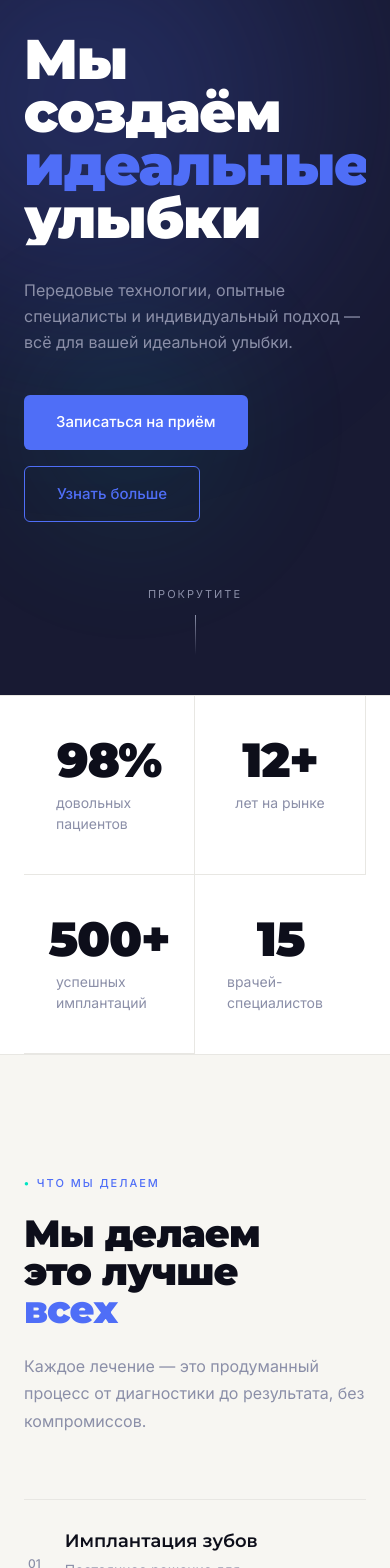
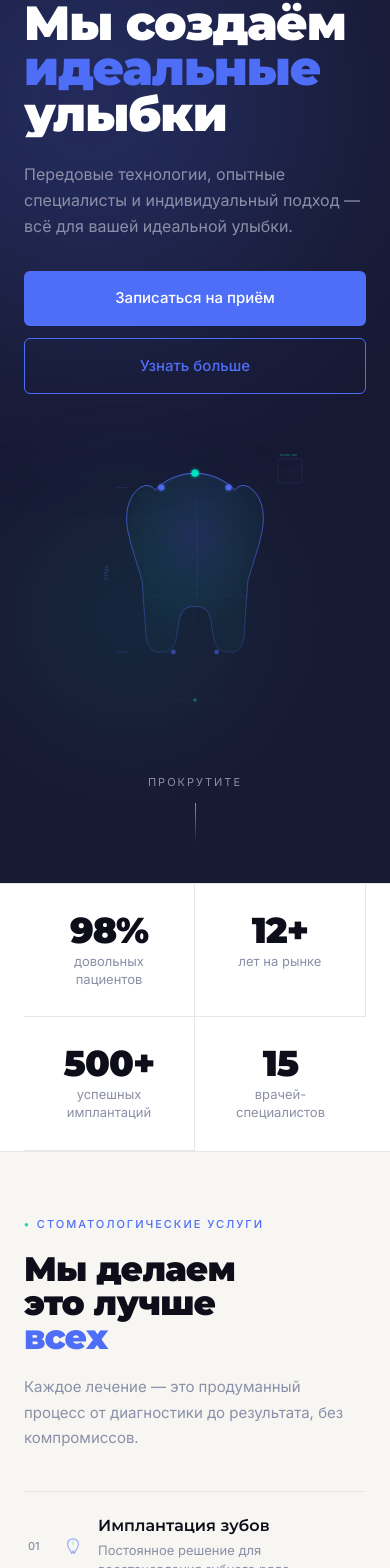
Before and after one commit to aidosgal/mave, a Next.js app: page / in a window 390 px wide. Shown: the part 160-1728 px from the top of the page. Built offline with nearby package versions, Linux system fonts and the light colour scheme.

Commit message:
feat(app): add the mobile adaptive

```diff
--- a/app/components/CTA.tsx
+++ b/app/components/CTA.tsx
@@ -15,6 +15,33 @@ function useScrollReveal(threshold = 0.15) {
   return { ref, visible };
 }
 
+const infoCards = [
+  {
+    label: "Адрес",
+    value: "ул. Абая 12, этаж 3",
+    sub: "Алматы, Казахстан",
+    icon: "📍",
+  },
+  {
+    label: "Часы работы",
+    value: "Пн–Пт: 09:00–20:00",
+    sub: "Сб–Вс: 10:00–17:00",
+    icon: "🕐",
+  },
+  {
+    label: "Телефон",
+    value: "+7 (700) 123-45-67",
+    sub: "Звонок бесплатный",
+    icon: "📞",
+  },
+  {
+    label: "Гарантия",
+    value: "До 5 лет",
+    sub: "На все виды работ",
+    icon: "✓",
+  },
+];
+
 export default function CTA() {
   const { ref, visible } = useScrollReveal();
 
@@ -22,10 +49,9 @@ export default function CTA() {
     <section
       id="контакты"
       ref={ref as React.RefObject<HTMLElement>}
-      className="relative overflow-hidden"
+      className="relative overflow-hidden pt-16 sm:pt-24 lg:pt-[140px]"
       style={{
         background: "#181A33",
-        padding: "140px 0",
         opacity: visible ? 1 : 0,
         transform: visible ? "translateY(0)" : "translateY(30px)",
         transition: "opacity 0.9s ease, transform 0.9s ease",
@@ -47,7 +73,49 @@ export default function CTA() {
         }}
       />
 
-      <div className="relative z-10 max-w-5xl mx-auto px-6 lg:px-12 text-center">
+      <div className="relative z-10 max-w-5xl mx-auto px-6 lg:px-12">
+        {/* Info cards row */}
+        <div className="grid gap-4 sm:grid-cols-2 lg:grid-cols-4 mb-12 sm:mb-16 lg:mb-24">
+          {infoCards.map((card, i) => (
+            <div
+              key={i}
+              style={{
+                background: "rgba(255,255,255,0.04)",
+                border: "1px solid rgba(255,255,255,0.07)",
+                borderRadius: "12px",
+                padding: "24px",
+              }}
+            >
+              <span
+                className="block mb-3"
+                style={{ fontSize: "20px", lineHeight: 1 }}
+              >
+                {card.icon}
+              </span>
+              <p
+                className="font-sans font-medium tracking-[0.14em] uppercase mb-2"
+                style={{ fontSize: "10px", color: "#4F6EF7" }}
+              >
+                {card.label}
+              </p>
+              <p
+                className="font-sans font-semibold"
+                style={{ fontSize: "15px", color: "#ffffff", marginBottom: "4px" }}
+              >
+                {card.value}
+              </p>
+              <p
+                className="font-sans"
+                style={{ fontSize: "12px", color: "#8B8FA8" }}
+              >
+                {card.sub}
+              </p>
+            </div>
+          ))}
+        </div>
+
+        {/* Main CTA block */}
+        <div className="text-center pb-12 lg:pb-20">
           <div className="flex justify-center items-center gap-2 mb-8">
             <span style={{ color: "#00E5C3", fontSize: "8px" }}>●</span>
             <span
@@ -116,20 +184,41 @@ export default function CTA() {
               +7 (700) 123-45-67
             </a>
           </div>
+        </div>
 
         {/* Bottom separator */}
         <div
-          className="mt-20 pt-8 flex flex-col sm:flex-row items-center justify-between gap-4"
+          className="py-8 flex flex-col sm:flex-row items-center justify-between gap-4"
           style={{ borderTop: "1px solid rgba(255,255,255,0.07)" }}
         >
           <p className="font-sans" style={{ fontSize: "13px", color: "#8B8FA8" }}>
-            © 2025 Mave Dental. Все права защищены.
+            © 2025 Mavi Dental. Все права защищены.
           </p>
+          <div className="flex items-center gap-6">
+            <a
+              href="#"
+              className="font-sans transition-colors duration-200"
+              style={{ fontSize: "13px", color: "#8B8FA8" }}
+              onMouseEnter={(e) => (e.currentTarget.style.color = "#ffffff")}
+              onMouseLeave={(e) => (e.currentTarget.style.color = "#8B8FA8")}
+            >
+              Instagram
+            </a>
+            <a
+              href="#"
+              className="font-sans transition-colors duration-200"
+              style={{ fontSize: "13px", color: "#8B8FA8" }}
+              onMouseEnter={(e) => (e.currentTarget.style.color = "#ffffff")}
+              onMouseLeave={(e) => (e.currentTarget.style.color = "#8B8FA8")}
+            >
+              WhatsApp
+            </a>
             <p className="font-sans" style={{ fontSize: "13px", color: "#8B8FA8" }}>
               Алматы, ул. Абая 12, этаж 3
             </p>
           </div>
         </div>
+      </div>
     </section>
   );
 }
--- a/app/components/Hero.tsx
+++ b/app/components/Hero.tsx
@@ -14,8 +14,7 @@ export default function Hero() {
           right: "-80px",
           width: "750px",
           height: "750px",
-          background:
-            "radial-gradient(circle at center, #4F6EF7 0%, transparent 65%)",
+          background: "radial-gradient(circle at center, #4F6EF7 0%, transparent 65%)",
           opacity: 0.28,
           filter: "blur(80px)",
           animation: "float 8s ease-in-out infinite",
@@ -29,8 +28,7 @@ export default function Hero() {
           left: "-60px",
           width: "340px",
           height: "340px",
-          background:
-            "radial-gradient(circle at center, #00E5C3 0%, transparent 70%)",
+          background: "radial-gradient(circle at center, #00E5C3 0%, transparent 70%)",
           opacity: 0.1,
           filter: "blur(60px)",
           animation: "float 12s ease-in-out infinite reverse",
@@ -42,11 +40,11 @@ export default function Hero() {
 
       {/* Content */}
       <div className="relative z-10 flex-1 flex items-center">
-        <div className="max-w-7xl mx-auto px-6 lg:px-12 w-full grid grid-cols-1 lg:grid-cols-2 gap-12 lg:gap-20 items-center py-16">
+        <div className="max-w-7xl mx-auto px-6 lg:px-12 w-full grid grid-cols-1 lg:grid-cols-2 gap-8 lg:gap-20 items-center py-10 lg:py-16">
           {/* Left */}
           <div>
             <div
-              className="flex items-center gap-2 mb-8"
+              className="flex items-center gap-2 mb-6 sm:mb-8"
               style={{ animation: "fade-up 0.6s ease 0.1s both" }}
             >
               <span style={{ color: "#00E5C3", fontSize: "8px" }}>●</span>
@@ -54,23 +52,21 @@ export default function Hero() {
                 className="font-sans font-medium tracking-[0.18em] uppercase"
                 style={{ fontSize: "11px", color: "#4F6EF7" }}
               >
-                Стоматологическая клиника
+                Стоматологическая клиника · Алматы
               </span>
             </div>
 
             <h1
-              className="font-display font-black text-white mb-8"
+              className="font-display font-black text-white mb-6 sm:mb-8"
               style={{
-                fontSize: "clamp(56px, 7.5vw, 108px)",
+                fontSize: "clamp(48px, 7.5vw, 108px)",
                 lineHeight: "0.95",
                 letterSpacing: "-0.02em",
               }}
             >
               <span
                 className="block"
-                style={{
-                  animation: "reveal-text 0.9s cubic-bezier(0.16,1,0.3,1) 0.15s both",
-                }}
+                style={{ animation: "reveal-text 0.9s cubic-bezier(0.16,1,0.3,1) 0.15s both" }}
               >
                 Мы создаём
               </span>
@@ -85,16 +81,14 @@ export default function Hero() {
               </span>
               <span
                 className="block"
-                style={{
-                  animation: "reveal-text 0.9s cubic-bezier(0.16,1,0.3,1) 0.45s both",
-                }}
+                style={{ animation: "reveal-text 0.9s cubic-bezier(0.16,1,0.3,1) 0.45s both" }}
               >
                 улыбки
               </span>
             </h1>
 
             <p
-              className="font-sans leading-relaxed mb-10 max-w-md"
+              className="font-sans leading-relaxed mb-8 sm:mb-10 max-w-md"
               style={{
                 fontSize: "16px",
                 color: "#8B8FA8",
@@ -106,7 +100,7 @@ export default function Hero() {
             </p>
 
             <div
-              className="flex flex-wrap gap-4"
+              className="flex flex-col sm:flex-row gap-3 sm:gap-4"
               style={{ animation: "fade-up 0.8s ease 0.8s both" }}
             >
               <button
@@ -150,9 +144,9 @@ export default function Hero() {
             </div>
           </div>
 
-          {/* Right – technical tooth diagram */}
+          {/* Right – technical tooth diagram (visible on all screen sizes) */}
           <div
-            className="hidden lg:flex items-center justify-center"
+            className="flex items-center justify-center py-4 lg:py-0"
             style={{ animation: "fade-up 1s ease 0.35s both" }}
           >
             <ToothDiagram />
@@ -175,8 +169,7 @@ export default function Hero() {
           <div
             className="w-px h-10"
             style={{
-              background:
-                "linear-gradient(to bottom, #8B8FA8 0%, transparent 100%)",
+              background: "linear-gradient(to bottom, #8B8FA8 0%, transparent 100%)",
             }}
           />
         </div>
@@ -187,7 +180,10 @@ export default function Hero() {
 
 function ToothDiagram() {
   return (
-    <div className="relative w-[400px] h-[460px]">
+    <div
+      className="relative w-full max-w-[240px] sm:max-w-[320px] lg:max-w-[400px]"
+      style={{ aspectRatio: "400 / 460" }}
+    >
       <svg
         viewBox="0 0 400 460"
         fill="none"
--- a/app/components/Nav.tsx
+++ b/app/components/Nav.tsx
@@ -23,7 +23,7 @@ export default function Nav() {
       <div className="max-w-7xl mx-auto px-6 lg:px-12 flex items-center justify-between h-20">
         <Image
           src="/logo.png"
-          alt="Mave Dental"
+          alt="Mavi Dental"
           width={160}
           height={54}
           style={{ width: "auto", height: "44px" }}
--- a/app/components/Services.tsx
+++ b/app/components/Services.tsx
@@ -24,7 +24,32 @@ function useScrollReveal(threshold = 0.15) {
   return { ref, visible };
 }
 
-function ServiceRow({ num, name, desc, index }: (typeof SERVICES)[number] & { index: number }) {
+const ToothIcon = () => (
+  <svg
+    width="18"
+    height="20"
+    viewBox="0 0 18 22"
+    fill="none"
+    style={{ flexShrink: 0 }}
+  >
+    <path
+      d="M3 7.5C3 4.5 5.7 2 9 2C12.3 2 15 4.5 15 7.5C15 10 13.5 13 12 15L10.5 18L9 15.5L7.5 18L6 15C4.5 13 3 10 3 7.5Z"
+      stroke="#4F6EF7"
+      strokeWidth="1.3"
+      strokeLinejoin="round"
+      strokeOpacity="0.55"
+    />
+    <line
+      x1="9" y1="4.5" x2="9" y2="9"
+      stroke="#00E5C3"
+      strokeWidth="0.9"
+      strokeLinecap="round"
+      strokeOpacity="0.5"
+    />
+  </svg>
+);
+
+function ServiceRow({ num, name, desc }: (typeof SERVICES)[number]) {
   const [hovered, setHovered] = useState(false);
 
   return (
@@ -34,7 +59,7 @@ function ServiceRow({ num, name, desc, index }: (typeof SERVICES)[number] & { in
       onMouseLeave={() => setHovered(false)}
       style={{
         borderBottom: "1px solid #E8E7E3",
-        padding: "28px 0",
+        padding: "22px 0",
         transition: "all 0.2s ease",
       }}
     >
@@ -49,28 +74,30 @@ function ServiceRow({ num, name, desc, index }: (typeof SERVICES)[number] & { in
           borderLeft: hovered ? "3px solid #4F6EF7" : "3px solid transparent",
         }}
       />
-      <div className="relative flex items-center gap-6 px-1">
+      <div className="relative flex items-center gap-4 px-1">
         <span
           className="font-sans font-medium shrink-0 transition-colors duration-200"
-          style={{ fontSize: "12px", color: hovered ? "#4F6EF7" : "#8B8FA8" }}
+          style={{ fontSize: "11px", color: hovered ? "#4F6EF7" : "#8B8FA8", minWidth: "20px" }}
         >
           {num}
         </span>
+
+        <ToothIcon />
 
         <div className="flex-1 min-w-0">
           <p
             className="font-display font-semibold transition-colors duration-200"
             style={{
-              fontSize: "clamp(18px, 2.2vw, 24px)",
+              fontSize: "clamp(16px, 2.2vw, 24px)",
               color: hovered ? "#4F6EF7" : "#0D0E1A",
-              marginBottom: "4px",
+              marginBottom: "3px",
             }}
           >
             {name}
           </p>
           <p
             className="font-sans transition-colors duration-200"
-            style={{ fontSize: "14px", color: "#8B8FA8" }}
+            style={{ fontSize: "13px", color: "#8B8FA8" }}
           >
             {desc}
           </p>
@@ -100,32 +127,32 @@ export default function Services() {
     <section
       id="услуги"
       ref={ref as React.RefObject<HTMLElement>}
+      className="py-16 sm:py-24 lg:py-[120px]"
       style={{
         background: "#F7F6F2",
-        padding: "120px 0",
         opacity: visible ? 1 : 0,
         transform: visible ? "translateY(0)" : "translateY(30px)",
         transition: "opacity 0.8s ease, transform 0.8s ease",
       }}
     >
       <div className="max-w-7xl mx-auto px-6 lg:px-12">
-        <div className="grid grid-cols-1 lg:grid-cols-5 gap-16 lg:gap-20">
+        <div className="grid grid-cols-1 lg:grid-cols-5 gap-10 lg:gap-20">
           {/* Left */}
           <div className="lg:col-span-2 lg:sticky lg:top-32 self-start">
-            <div className="flex items-center gap-2 mb-6">
+            <div className="flex items-center gap-2 mb-5 sm:mb-6">
               <span style={{ color: "#00E5C3", fontSize: "8px" }}>●</span>
               <span
                 className="font-sans font-medium tracking-[0.18em] uppercase"
                 style={{ fontSize: "11px", color: "#4F6EF7" }}
               >
-                Что мы делаем
+                Стоматологические услуги
               </span>
             </div>
 
             <h2
-              className="font-display font-black mb-6"
+              className="font-display font-black mb-5 sm:mb-6"
               style={{
-                fontSize: "clamp(38px, 4.5vw, 58px)",
+                fontSize: "clamp(34px, 4.5vw, 58px)",
                 lineHeight: "1.0",
                 color: "#0D0E1A",
                 letterSpacing: "-0.02em",
@@ -140,7 +167,7 @@ export default function Services() {
 
             <p
               className="font-sans"
-              style={{ fontSize: "16px", color: "#8B8FA8", lineHeight: "1.7" }}
+              style={{ fontSize: "15px", color: "#8B8FA8", lineHeight: "1.7" }}
             >
               Каждое лечение — это продуманный процесс от диагностики до результата, без компромиссов.
             </p>
@@ -149,8 +176,8 @@ export default function Services() {
           {/* Right – services list */}
           <div className="lg:col-span-3">
             <div style={{ borderTop: "1px solid #E8E7E3" }}>
-              {SERVICES.map((s, i) => (
-                <ServiceRow key={s.num} {...s} index={i} />
+              {SERVICES.map((s) => (
+                <ServiceRow key={s.num} {...s} />
               ))}
             </div>
           </div>
--- a/app/components/StatsBar.tsx
+++ b/app/components/StatsBar.tsx
@@ -48,12 +48,12 @@ function StatItem({ value, suffix, label }: (typeof STATS)[number]) {
   return (
     <div
       ref={ref}
-      className="flex flex-col items-center lg:items-start px-8 py-10"
+      className="flex flex-col items-center lg:items-start px-4 py-7 sm:px-8 sm:py-10"
     >
       <span
         className="font-display font-black leading-none tracking-tight"
         style={{
-          fontSize: "clamp(48px, 6vw, 100px)",
+          fontSize: "clamp(36px, 6vw, 100px)",
           color: "#0D0E1A",
           opacity: active ? 1 : 0,
           transform: active ? "translateY(0)" : "translateY(16px)",
@@ -64,8 +64,8 @@ function StatItem({ value, suffix, label }: (typeof STATS)[number]) {
         {suffix}
       </span>
       <span
-        className="font-sans mt-2"
-        style={{ fontSize: "14px", color: "#8B8FA8" }}
+        className="font-sans mt-1 sm:mt-2 text-center lg:text-left"
+        style={{ fontSize: "13px", color: "#8B8FA8", lineHeight: "1.4" }}
       >
         {label}
       </span>
--- a/app/doctors/[id]/page.tsx
+++ b/app/doctors/[id]/page.tsx
@@ -17,7 +17,7 @@ export async function generateMetadata({
   const doctor = DOCTORS.find((d) => d.id === id);
   if (!doctor) return {};
   return {
-    title: `${doctor.name} — Mave Dental`,
+    title: `${doctor.name} — Mavi Dental`,
     description: doctor.bio,
   };
 }
--- a/app/layout.tsx
+++ b/app/layout.tsx
@@ -16,7 +16,7 @@ const montserrat = Montserrat({
 });
 
 export const metadata: Metadata = {
-  title: "Mave Dental — Стоматология нового уровня",
+  title: "Mavi Dental — Стоматология нового уровня",
   description:
     "Современная стоматологическая клиника с передовыми технологиями и индивидуальным подходом к каждому пациенту.",
 };
--- a/package.json
+++ b/package.json
@@ -1,5 +1,5 @@
 {
-  "name": "mave",
+  "name": "mavi",
   "version": "0.1.0",
   "private": true,
   "scripts": {
```
Also changed, not shown: app/components/Cases.tsx (+16 -23 lines), app/components/Differentiators.tsx (+5 -8 lines), app/components/Doctors.tsx (+10 -10 lines), app/components/Testimonial.tsx (+115 -8 lines). Lines whose indentation alone changed are shown as unchanged.
